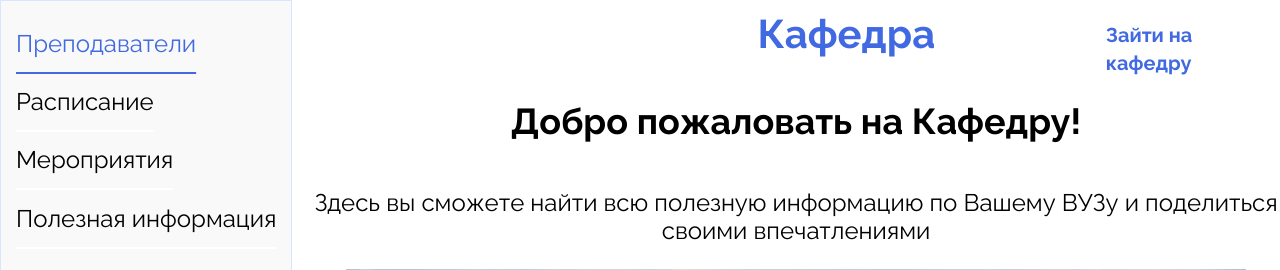
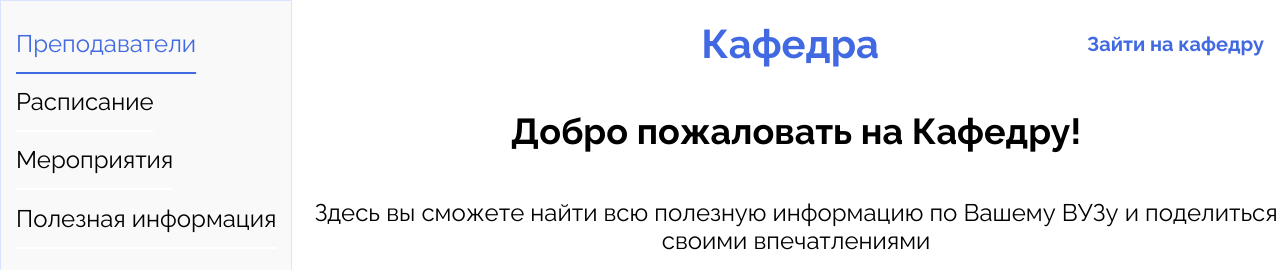
Before and after one commit to DilMB/gittest, a PHP site: page /example/ in a window 1280 px wide. Shown: the top 270 px of the page. Run offline with PHP 8.4, Linux system fonts and the light colour scheme.

Commit message:
Add files via upload

```diff
--- a/css/style.css
+++ b/css/style.css
@@ -14,7 +14,7 @@ body {
 }
 
 .right {
-	flex: 2.5;
+	flex: 1.5;
 }
 
 .logo {
@@ -25,9 +25,10 @@ body {
     line-height: 47px;
     color: #4169e1;
 	text-decoration: none;
-	padding-top: 10px;
-	padding-left: 10px;
+	padding-top: 20px;
+	padding-left: 100px;
 	padding-bottom: 20px;
+	text-align: left;
 	flex: 2;
 
 }
@@ -44,7 +45,7 @@ body {
     height: 29px;
 
     top: 0px;
-	margin-top: 21px;
+	margin-top: 30px;
 	margin-bottom: 22px;
 	align-self: right;
 	flex: 1;
@@ -412,7 +413,8 @@ input [placeholder] {
 
   .card-photo-place {
 	display:block;
-    margin: 0 auto;
+    margin: 15px auto;
+
 
 	border: 2px solid #000000;
   }
```
